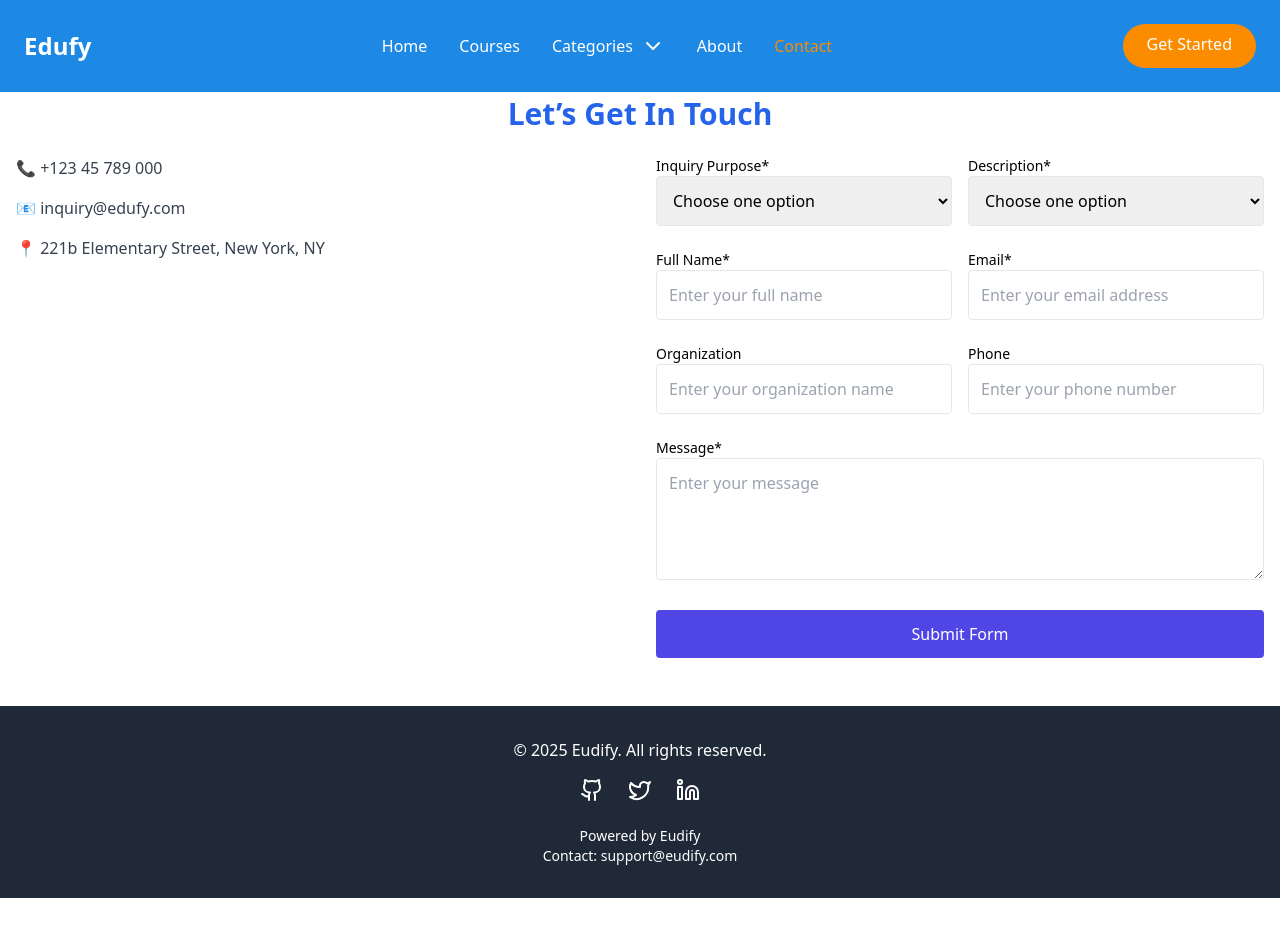
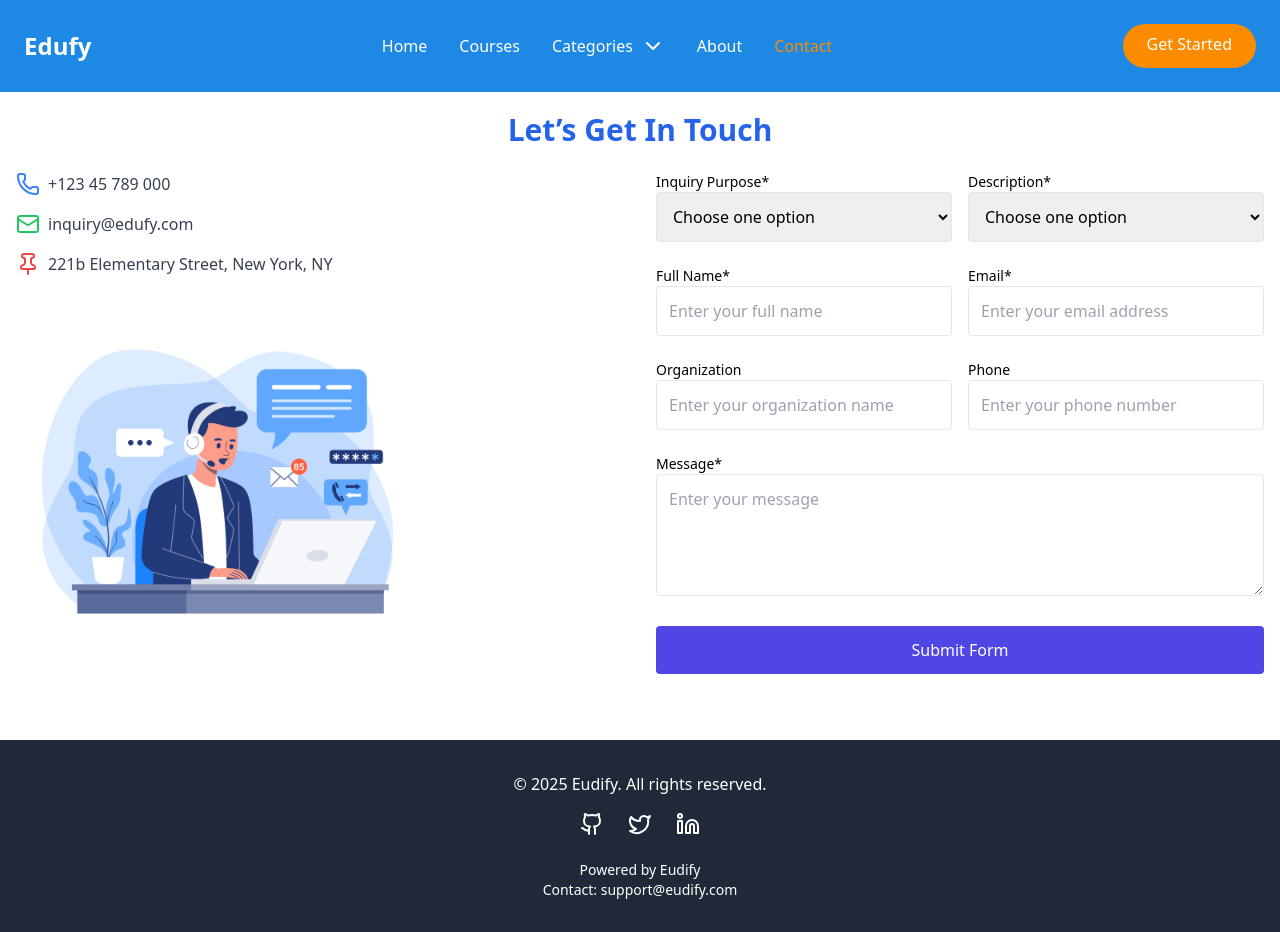
Before and after one commit to Dinesh10731j/Edufy, a Next.js app: page /contact in a window 1280 px wide. Before the commit the page ends 898 px from the top, so only its background shows below. Built offline with nearby package versions, Linux system fonts and the light colour scheme.

Commit message:
enhance Contact page; add contact icons and image, adjust layout spacing

```diff
--- a/src/app/(landingpage)/contact/page.tsx
+++ b/src/app/(landingpage)/contact/page.tsx
@@ -5,6 +5,9 @@ import { ContactFormInputs } from "@/utils/types";
 import { UseContact } from "@/hooks/useContact";
 import Header from "@/components/Header";
 import Footer from "@/components/footer";
+import contactImage from "@/assets/images/contact.jpg";
+import Image from "next/image";
+import {Phone,Mail,Pin } from "lucide-react";
 const Contact = () => {
   const {
     register,
@@ -21,14 +24,22 @@ const contactMutation = UseContact();
   return (
     <>
     <Header/>
-      <div className="container mx-auto p-4 h-full pt-24">
+      <div className="container mx-auto p-4 h-full pt-28">
         <h1 className="text-3xl font-bold text-center mb-6 text-blue-600">Let’s Get In Touch</h1>
         <div className="grid grid-cols-1 lg:grid-cols-2 gap-8">
           {/* Contact Info */}
           <div className="space-y-4 text-gray-700">
-            <p>📞 +123 45 789 000</p>
-            <p>📧 inquiry@edufy.com</p>
-            <p>📍 221b Elementary Street, New York, NY</p>
+          <p className="flex items-center text-gray-700">
+    <Phone className="text-blue-500 mr-2" /> +123 45 789 000
+</p>
+<p className="flex items-center text-gray-700">
+    <Mail className="text-green-500 mr-2" /> inquiry@edufy.com
+</p>
+<p className="flex items-center text-gray-700">
+    <Pin className="text-red-500 mr-2" /> 221b Elementary Street, New York, NY
+</p>
+
+            <Image src={contactImage} height={400} width={400} alt="contact_image" />
           </div>
 
           {/* Contact Form */}
```
Also changed, not shown: src/assets/images/contact.jpg (added).
